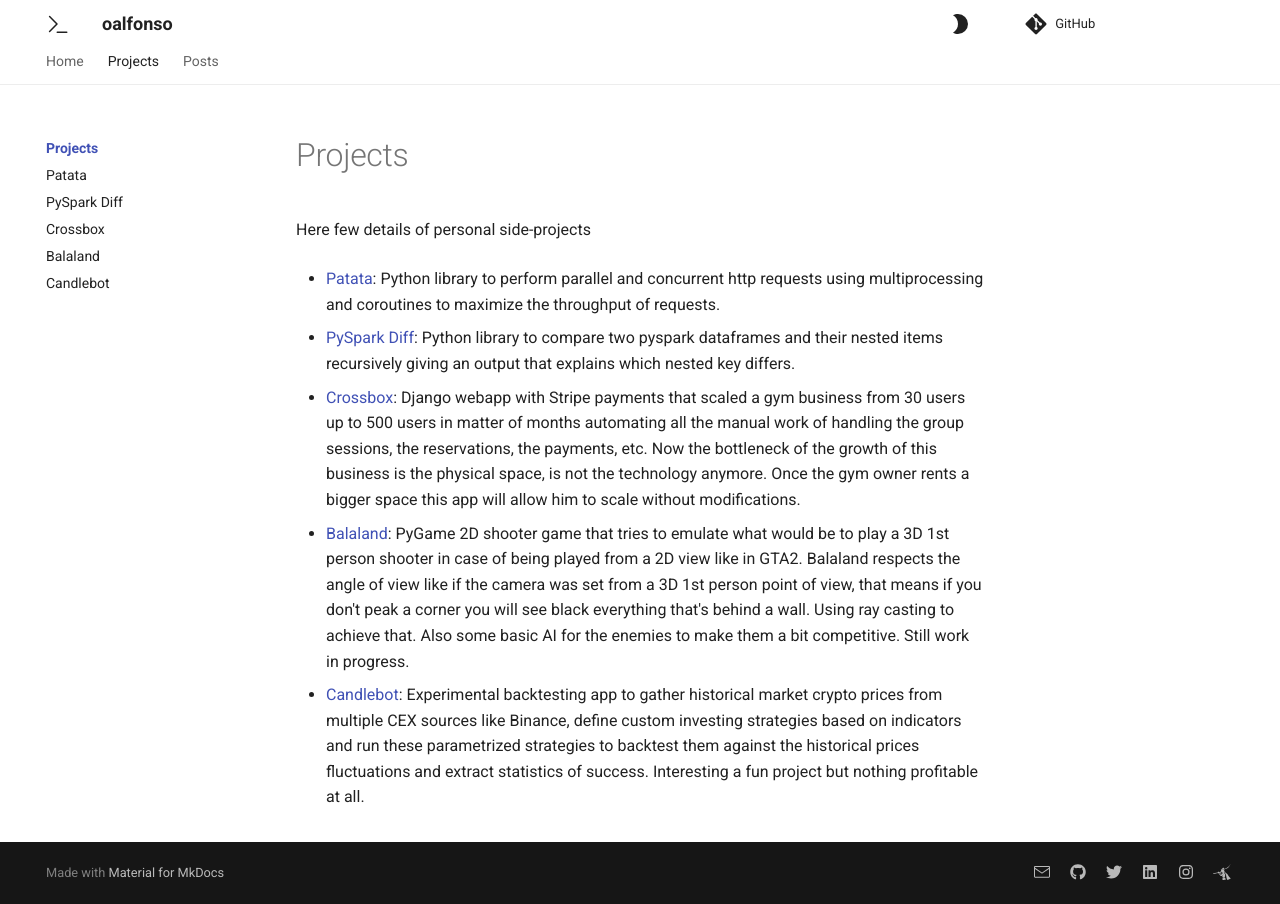
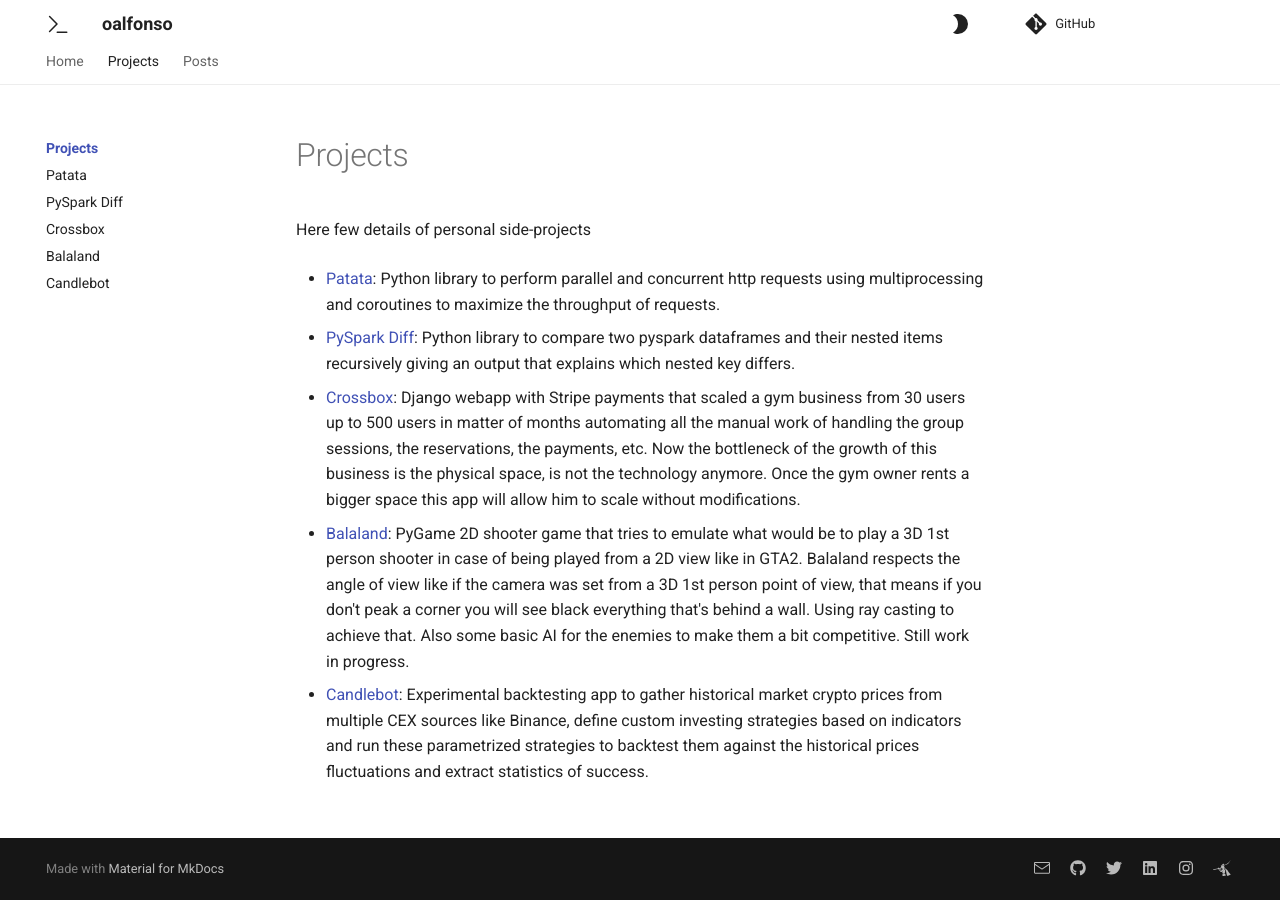
Before and after one commit to oalfonso-o/mkdocs, an MkDocs documentation site: the page built from docs/projects/index.md, in a window 1280 px wide. Built offline with MkDocs 1.6.1 and Material for MkDocs 9.7.7, drawn with Linux system fonts in a browser that asks for light colours; comment, search, counter and statistics services are not loaded.

Commit message:
Remove last line of candlebot description

```diff
--- a/docs/projects/index.md
+++ b/docs/projects/index.md
@@ -18,4 +18,4 @@ PyGame 2D shooter game that tries to emulate what would be to play a 3D 1st pers
 Still work in progress.
 
 * [Candlebot](candlebot.md):
-Experimental backtesting app to gather historical market crypto prices from multiple CEX sources like Binance, define custom investing strategies based on indicators and run these parametrized strategies to backtest them against the historical prices fluctuations and extract statistics of success. Interesting a fun project but nothing profitable at all.
+Experimental backtesting app to gather historical market crypto prices from multiple CEX sources like Binance, define custom investing strategies based on indicators and run these parametrized strategies to backtest them against the historical prices fluctuations and extract statistics of success.
```
Also changed, not shown: README.md (+1 -1 lines).
